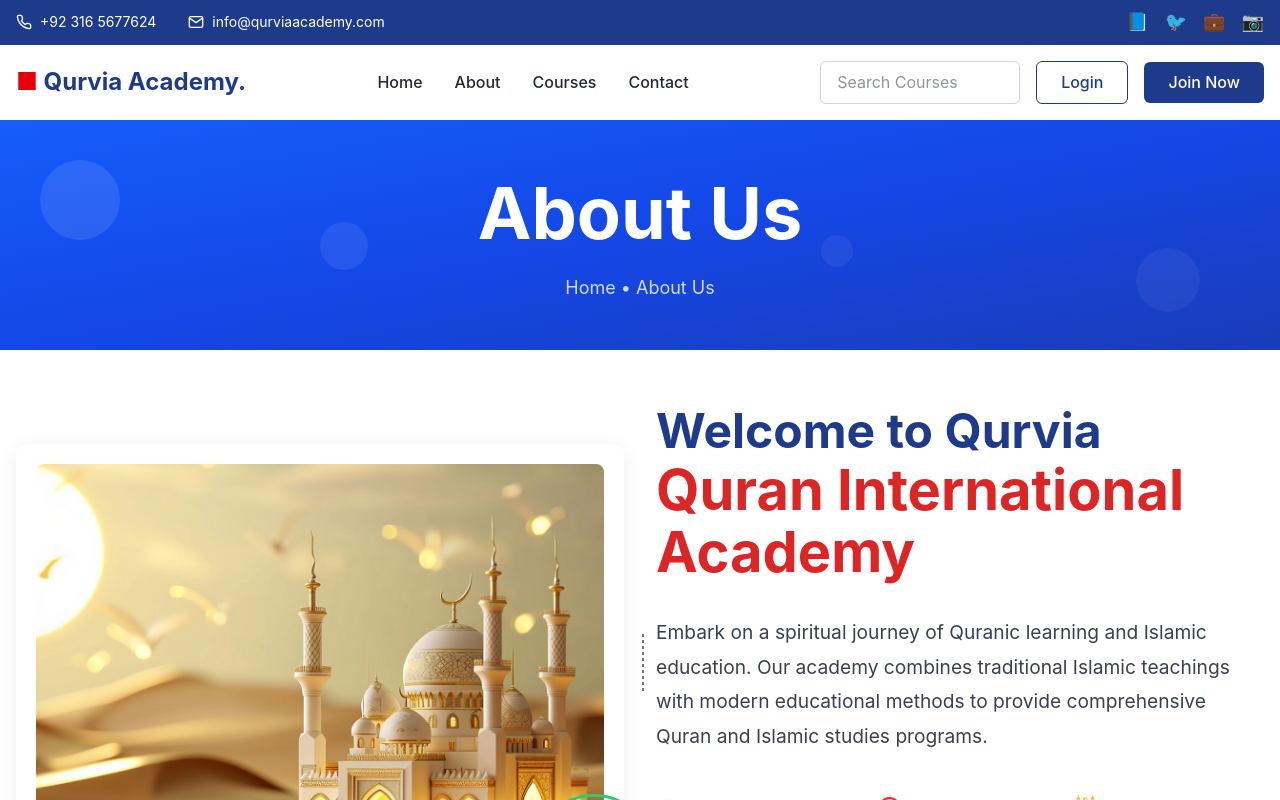
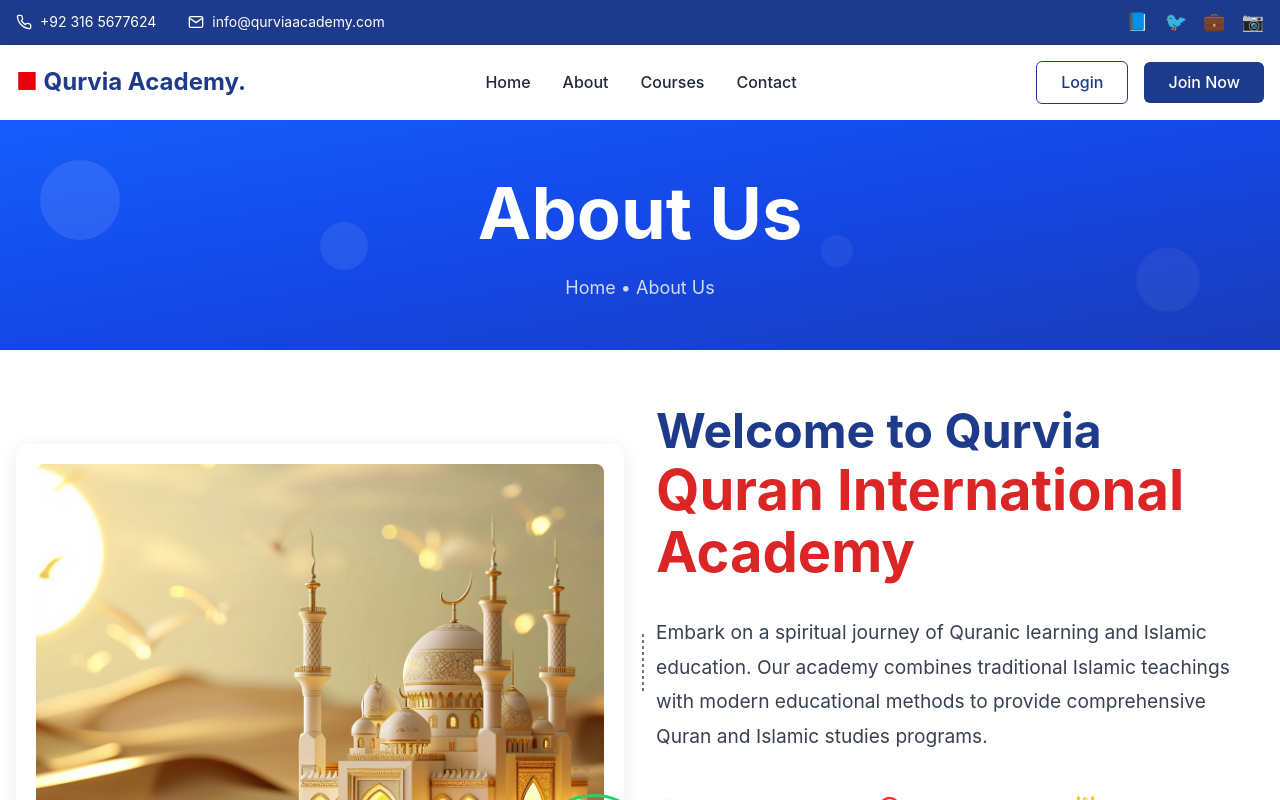
Before and after one commit to AbdlReman/qurvia, a Next.js app: page /about in a window 1280 px wide. Shown: the top 800 px of the page. Built offline with nearby package versions, Linux system fonts and the light colour scheme.

Commit message:
update header

```diff
--- a/src/app/components/Header.tsx
+++ b/src/app/components/Header.tsx
@@ -59,13 +59,8 @@ const Header: React.FC = () => {
               <li><Link href="/contact">Contact</Link></li>
             </ul>
 
-            {/* Desktop Search and Buttons */}
+                         {/* Desktop Buttons */}
              <div className="search-section desktop-search">
-              <input
-                type="text"
-                placeholder="Search Courses"
-                className="search-input"
-              />
                <a href="#" className="btn btn-outline">Login</a>
                <a href="#" className="btn btn-primary">Join Now</a>
              </div>
@@ -92,11 +87,6 @@ const Header: React.FC = () => {
             </ul>
 
                          <div className="mobile-search-section">
-              <input
-                type="text"
-                placeholder="Search Courses"
-                className="mobile-search-input"
-              />
                <div className="mobile-buttons">
                  <a href="#" className="btn btn-outline mobile-btn">Login</a>
                  <a href="#" className="btn btn-primary mobile-btn">Join Now</a>
--- a/src/app/globals.css
+++ b/src/app/globals.css
@@ -118,18 +118,11 @@ body {
   color: var(--primary-red);
 }
 
-/* Desktop Search */
+/* Desktop Buttons */
 .desktop-search {
   display: flex;
   gap: 1rem;
   align-items: center;
-}
-
-.search-input {
-  padding: 0.5rem 1rem;
-  border: 1px solid #d1d5db;
-  border-radius: 0.375rem;
-  width: 200px;
 }
 
 /* Mobile Menu Toggle */
@@ -231,15 +224,6 @@ body {
   padding: 1rem 1.5rem;
 }
 
-.mobile-search-input {
-  width: 100%;
-  padding: 0.75rem 1rem;
-  border: 1px solid #d1d5db;
-  border-radius: 0.375rem;
-  margin-bottom: 1rem;
-  font-size: 1rem;
-}
-
 .mobile-buttons {
   display: flex;
   gap: 0.75rem;
```
Lines whose indentation alone changed are shown as unchanged.
